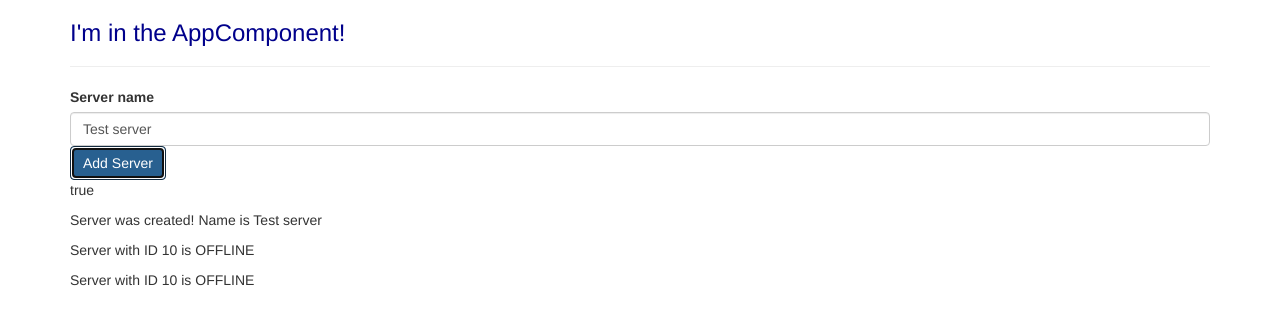
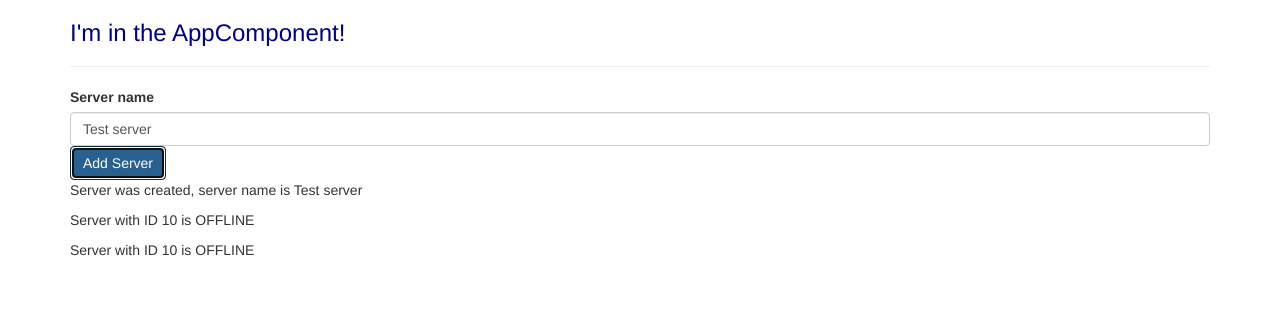
Before and after one commit to mmkay/angular-sample, an Angular app in the folder my-first-app/: page / in a window 1280 px wide. Both pictures are taken after a click on the button "Add Server". Shown: the top 324 px of the page. Built offline with nearby package versions, Linux system fonts and the light colour scheme.

Commit message:
*ngIf directive use example

```diff
--- a/my-first-app/src/app/servers/servers.component.html
+++ b/my-first-app/src/app/servers/servers.component.html
@@ -5,7 +5,6 @@
   [disabled]="!allowNewServer"
   (click)="onCreateServer()"
 >Add Server</button>
-<p [innerText]="allowNewServer"></p>
-<p>{{ serverCreationStatus }}</p>
+<p *ngIf="serverCreated">Server was created, server name is {{ serverName }}</p>
 <app-server></app-server>
 <app-server></app-server>
--- a/my-first-app/src/app/servers/servers.component.ts
+++ b/my-first-app/src/app/servers/servers.component.ts
@@ -9,6 +9,7 @@
   allowNewServer = false;
   serverCreationStatus = 'No server was created!';
   serverName = 'Test server';
+  serverCreated = false;
 
   constructor() {
     setTimeout(() => { this.allowNewServer = true; }, 2000);
@@ -18,6 +19,7 @@
   }
 
   onCreateServer() {
+    this.serverCreated = true;
     this.serverCreationStatus = 'Server was created! Name is ' + this.serverName;
   }
 
```
